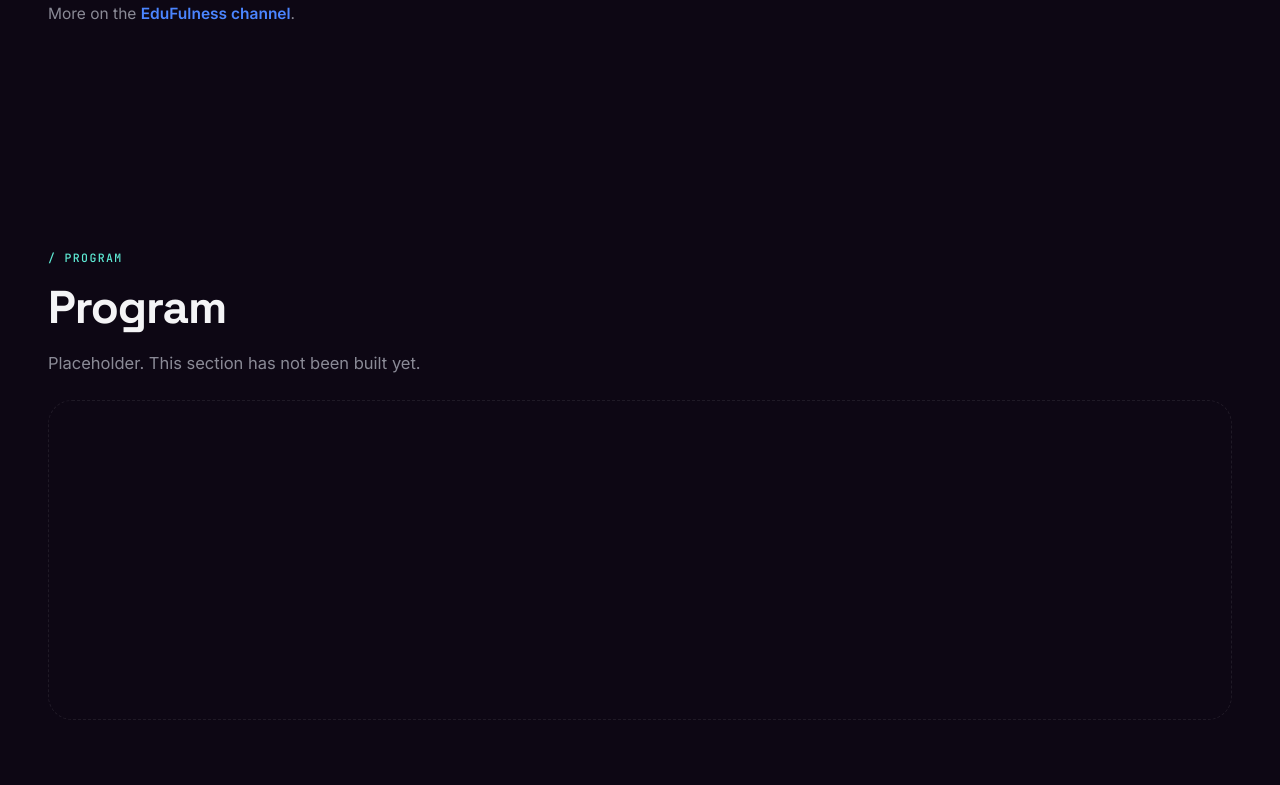
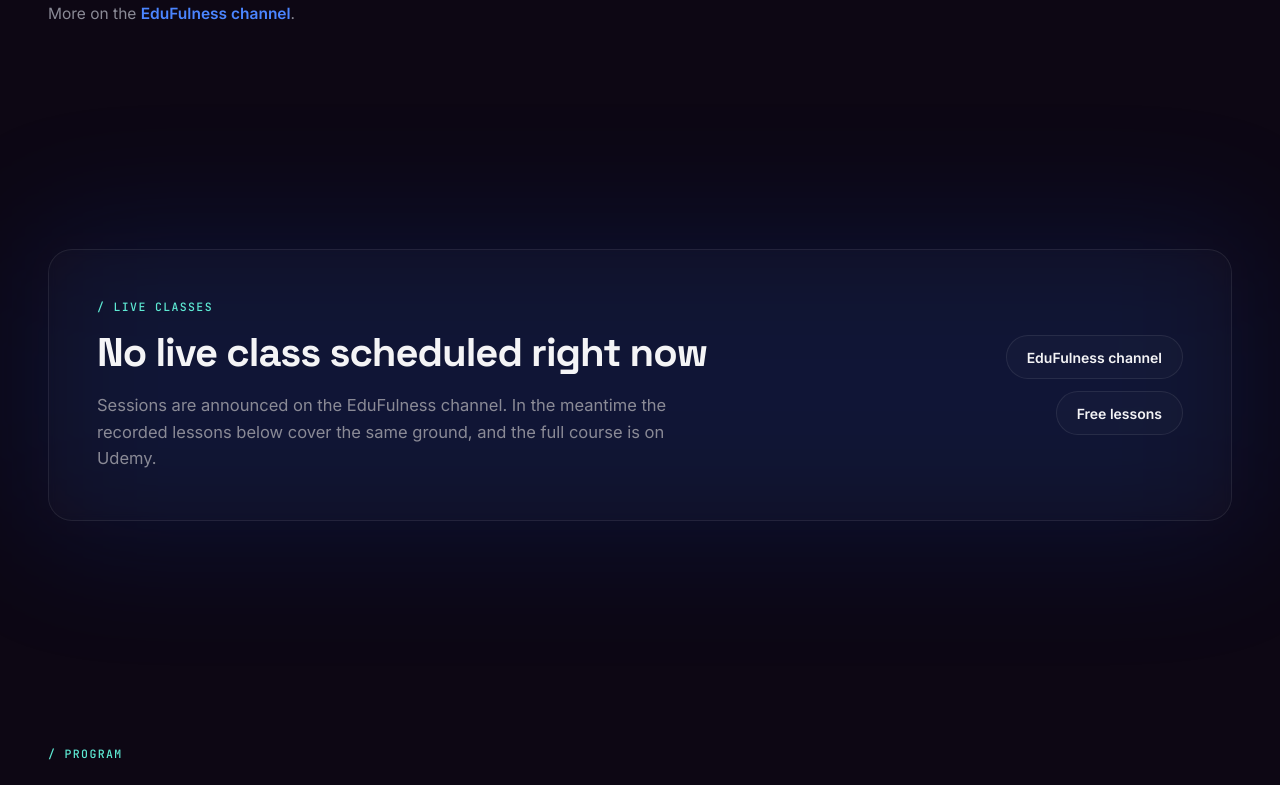
Before and after one commit to NikhilAakashKasoju/Data-Structures-and-Algorithms-Website, a Next.js app: page /dsa/ in a window 1280 px wide. Shown: the part 5900-6685 px from the top of the page. Built offline with nearby package versions, Linux system fonts and the light colour scheme.

Commit message:
created LiveClass section and added links to youtube channel and free resources

```diff
--- a/app/page.tsx
+++ b/app/page.tsx
@@ -1,5 +1,6 @@
 import { Curriculum } from "@/components/Curriculum";
 import { Hero } from "@/components/Hero";
+import { LiveClass } from "@/components/LiveClass";
 import { Marquee } from "@/components/Marquee";
 import { Resources } from "@/components/Resources";
 import { NAV_ITEMS } from "@/lib/nav";
@@ -7,9 +8,9 @@ import { NAV_ITEMS } from "@/lib/nav";
 /**
  * Home page.
  *
- * Built so far: Hero, Marquee, Curriculum, Resources. Every remaining nav target is
- * still an empty stub so the Nav's scroll-spy has real sections to observe;
- * each is replaced by its real section one at a time, in NAV_ITEMS order.
+ * Built so far: Hero, Marquee, Curriculum, Resources, LiveClass. The remaining
+ * nav targets are still empty stubs so the Nav's scroll-spy has real sections
+ * to observe; each is replaced by its real section one at a time.
  *
  * Server component — the interactive parts (Nav, Hero) own their own client
  * boundaries, so the page shell itself never ships to the browser.
@@ -21,15 +22,13 @@ export default function Page() {
       <Marquee />
       <Curriculum />
       <Resources />
+      <LiveClass />
 
       {NAV_ITEMS.filter(
         (item) => !["curriculum", "resources"].includes(item.id),
       ).map((item) => (
         <Stub key={item.id} id={item.id} label={item.label} />
       ))}
-
-      {/* Not in the nav list, but the nav's secondary CTA points at it. */}
-      <Stub id="live" label="Live class" />
     </>
   );
 }
--- /dev/null
+++ b/components/LiveClass.tsx
@@ -0,0 +1,200 @@
+"use client";
+
+import { motion } from "framer-motion";
+import { useEffect, useState } from "react";
+
+import { fadeUp, stagger, viewportOnce } from "@/lib/motion";
+import {
+  LIVE_CLASS,
+  endsAt,
+  formatClassDate,
+  formatClassTime,
+  type LiveClass as LiveClassData,
+} from "@/lib/liveClass";
+import { CHANNEL_URL } from "@/lib/resources";
+
+/**
+ * LIVE CLASS PANEL.
+ *
+ * THE HARD PART IS TIME, NOT LAYOUT. Under `output: "export"` the page is
+ * rendered once, at build. There is no server to re-render it the morning
+ * after a class, so a scheduled date left alone would sit there advertising
+ * a session that finished last week — the single most damaging kind of stale
+ * content on a course page.
+ *
+ * So expiry is handled on the client:
+ *
+ *   - The static HTML contains the scheduled state. That is what a crawler
+ *     and a no-JS reader get, and at build time it is correct.
+ *   - On mount, the component compares the session's END time to the clock
+ *     and switches to the empty state if it has passed.
+ *   - The first client render deliberately matches the server render
+ *     (`expired` starts false and is only set in an effect), so there is no
+ *     hydration mismatch — the swap happens a frame later.
+ *
+ * End time rather than start time, so someone arriving ten minutes into a
+ * ninety-minute class still gets the join link.
+ *
+ * THE EMPTY STATE IS NOT A FALLBACK. `LIVE_CLASS` is currently null and the
+ * page ships the "nothing scheduled" panel. That is an honest answer; an
+ * invented date is not. Both states are built and both are exercised.
+ */
+export function LiveClass() {
+  const [expired, setExpired] = useState(false);
+
+  useEffect(() => {
+    /* Copied into a local const so TypeScript's narrowing survives into the
+       closure below — an imported binding could in principle be reassigned
+       by its module, so the null check alone does not narrow inside `check`. */
+    const cls = LIVE_CLASS;
+    if (!cls) return;
+
+    const check = () => setExpired(Date.now() > endsAt(cls));
+    check();
+
+    /* Re-check every minute rather than only on mount: someone can leave the
+       page open across the end of a session, and a 60s tick is cheap enough
+       that a more precise timeout is not worth the extra code. */
+    const id = window.setInterval(check, 60_000);
+    return () => window.clearInterval(id);
+  }, []);
+
+  const upcoming = LIVE_CLASS && !expired ? LIVE_CLASS : null;
+
+  return (
+    <section
+      id="live"
+      className="relative z-10 mx-auto max-w-[1300px] px-5 py-20 sm:px-8 sm:py-28 lg:px-12"
+    >
+      <motion.div
+        initial="hidden"
+        whileInView="show"
+        viewport={viewportOnce}
+        variants={stagger}
+        className="relative"
+      >
+        {/* Halo as a blurred sibling, not a box-shadow — a shadow this large
+            and diffuse bands visibly on #0d0714. */}
+        <div
+          aria-hidden="true"
+          className="pointer-events-none absolute -inset-4 -z-10 rounded-[44px] bg-purple/15 blur-3xl"
+        />
+
+        <motion.div variants={fadeUp} className="panel">
+          {upcoming ? <Scheduled cls={upcoming} /> : <NothingScheduled />}
+        </motion.div>
+      </motion.div>
+    </section>
+  );
+}
+
+function Scheduled({ cls }: { cls: LiveClassData }) {
+  return (
+    <div className="grid gap-8 lg:grid-cols-[minmax(0,1fr)_auto] lg:items-center lg:gap-12">
+      <div>
+        <p className="flex items-center gap-2.5">
+          <LivePulse />
+          <span className="eyebrow">/ Next live class</span>
+        </p>
+
+        <h2 className="mt-4 font-display text-[clamp(26px,3.2vw,40px)] font-bold leading-[1.12] tracking-tight">
+          {cls.topic}
+        </h2>
+
+        {/* <dl> again: "Date 5 September 2026 Time 10:00 am Duration 90
+            minutes" needs the pairing to survive a screen reader. */}
+        <dl className="mt-7 flex flex-wrap gap-x-10 gap-y-5">
+          <Fact label="Date" value={formatClassDate(cls.startsAt)} />
+          <Fact label="Time (IST)" value={formatClassTime(cls.startsAt)} />
+          <Fact label="Duration" value={`${cls.durationMinutes} min`} />
+        </dl>
+      </div>
+
+      <div className="flex flex-col items-start gap-3 lg:items-end">
+        <a
+          href={cls.joinUrl}
+          target="_blank"
+          rel="noopener noreferrer"
+          className="btn-primary min-h-[44px]"
+        >
+          Join this class
+        </a>
+        <p className="font-mono text-[11px] uppercase tracking-[0.09em] text-muted">
+          Free to attend
+        </p>
+      </div>
+    </div>
+  );
+}
+
+/**
+ * The "nothing scheduled" state.
+ *
+ * It sends the reader somewhere real rather than apologising: the free
+ * lessons that already exist, and the channel where a class would be
+ * announced. There is deliberately no "notify me" form — the WhatsApp
+ * community link and reply-to address are still unsupplied (README gap 7),
+ * and a subscribe box that goes nowhere is worse than no box.
+ */
+function NothingScheduled() {
+  return (
+    <div className="grid gap-8 lg:grid-cols-[minmax(0,1fr)_auto] lg:items-center lg:gap-12">
+      <div>
+        <p className="eyebrow">/ Live classes</p>
+
+        <h2 className="mt-4 font-display text-[clamp(26px,3.2vw,40px)] font-bold leading-[1.12] tracking-tight">
+          No live class scheduled right now
+        </h2>
+
+        <p className="mt-4 max-w-[58ch] text-[16.5px] leading-relaxed text-muted">
+          Sessions are announced on the EduFulness channel. In the meantime the
+          recorded lessons below cover the same ground, and the full course is
+          on Udemy.
+        </p>
+      </div>
+
+      <div className="flex flex-col items-start gap-3 sm:flex-row lg:flex-col lg:items-end">
+        <a
+          href={CHANNEL_URL}
+          target="_blank"
+          rel="noopener noreferrer"
+          className="btn-secondary min-h-[44px]"
+        >
+          EduFulness channel
+        </a>
+        <a href="#resources" className="btn-secondary min-h-[44px]">
+          Free lessons
+        </a>
+      </div>
+    </div>
+  );
+}
+
+function Fact({ label, value }: { label: string; value: string }) {
+  /* flex-col-reverse so the value reads above its label while the DOM keeps
+     the dt-then-dd order a <dl> requires. */
+  return (
+    <div className="flex flex-col-reverse">
+      <dt className="label mt-1.5">{label}</dt>
+      <dd className="font-display text-[18px] font-bold leading-none">
+        {value}
+      </dd>
+    </div>
+  );
+}
+
+/**
+ * Live indicator: an expanding ring BEHIND a static core.
+ * Pulsing the dot itself makes it hard to read; pulsing a ring behind it
+ * keeps the core crisp while the motion still says "happening soon".
+ * animate-ping is a CSS animation, so the reduced-motion block in
+ * globals.css stops it without any JS involvement.
+ */
+function LivePulse() {
+  return (
+    <span aria-hidden="true" className="relative flex h-2.5 w-2.5">
+      <span className="absolute inline-flex h-full w-full animate-ping rounded-full bg-lime opacity-70" />
+      <span className="relative inline-flex h-2.5 w-2.5 rounded-full bg-lime" />
+    </span>
+  );
+}
--- /dev/null
+++ b/lib/liveClass.ts
@@ -0,0 +1,71 @@
+/**
+ * LIVE CLASS.
+ *
+ * The one piece of genuinely time-sensitive content on a site that has no
+ * server. `output: "export"` means this file's value is frozen at
+ * `npm run build`, so a scheduled class does not stop being "upcoming" on its
+ * own — nothing re-renders after the date passes. The component therefore
+ * compares `startsAt` to the clock on the client and falls back to the empty
+ * state once it is over. See components/LiveClass.tsx.
+ *
+ * `LIVE_CLASS` is null until a real class is supplied (README gap 5). Null is
+ * a first-class state here, not a placeholder: a course page that says
+ * "nothing scheduled right now" is honest, whereas one showing an invented
+ * date is the exact failure mode §9 exists to prevent.
+ */
+
+export type LiveClass = {
+  /** ISO 8601 WITH an explicit offset. A bare "2026-09-05T10:00" would be
+   *  parsed as UTC at build time and as local time in the browser, so the
+   *  same string would describe two different instants. */
+  startsAt: string;
+  /** Verbatim session title. */
+  topic: string;
+  durationMinutes: number;
+  /** Real join or registration URL. No placeholder links. */
+  joinUrl: string;
+};
+
+/* ── Not yet supplied — README gap 5 ──
+   To schedule a class, replace null with e.g.
+
+     { startsAt: "2026-09-05T10:00:00+05:30",
+       topic: "Solving AVL rotations under exam pressure",
+       durationMinutes: 90,
+       joinUrl: "https://…" }
+
+   and rebuild. The panel switches to the scheduled state automatically and
+   expires itself once the end time passes. */
+export const LIVE_CLASS: LiveClass | null = null;
+
+/** Classes run on IST, so both the build (UTC) and the browser (anywhere)
+ *  must format against that zone explicitly. Without a fixed `timeZone` the
+ *  server and client produce different strings and React logs a hydration
+ *  mismatch — on a date, which is the worst thing to get quietly wrong. */
+const IST = "Asia/Kolkata";
+
+export function formatClassDate(iso: string): string {
+  return new Intl.DateTimeFormat("en-GB", {
+    weekday: "long",
+    day: "numeric",
+    month: "long",
+    year: "numeric",
+    timeZone: IST,
+  }).format(new Date(iso));
+}
+
+export function formatClassTime(iso: string): string {
+  return new Intl.DateTimeFormat("en-GB", {
+    hour: "numeric",
+    minute: "2-digit",
+    hour12: true,
+    timeZone: IST,
+  }).format(new Date(iso));
+}
+
+/** Milliseconds after `startsAt` at which the panel should stop advertising
+ *  the class. Uses the end of the session, not the start, so a viewer who
+ *  arrives ten minutes late still sees the join link. */
+export function endsAt(cls: LiveClass): number {
+  return new Date(cls.startsAt).getTime() + cls.durationMinutes * 60_000;
+}
```
Also changed, not shown: 1 other file (tests, documents, lock files or other folders).
